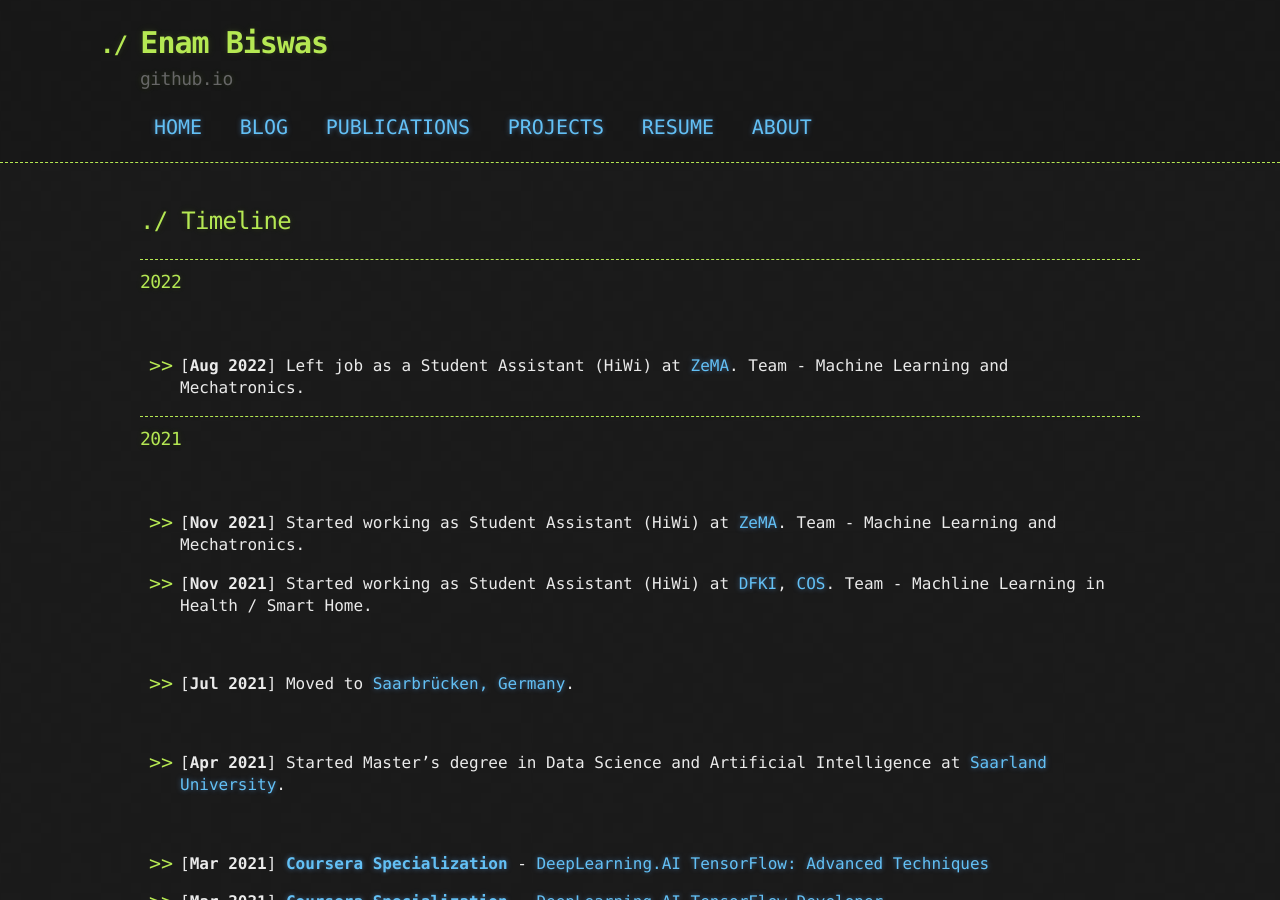
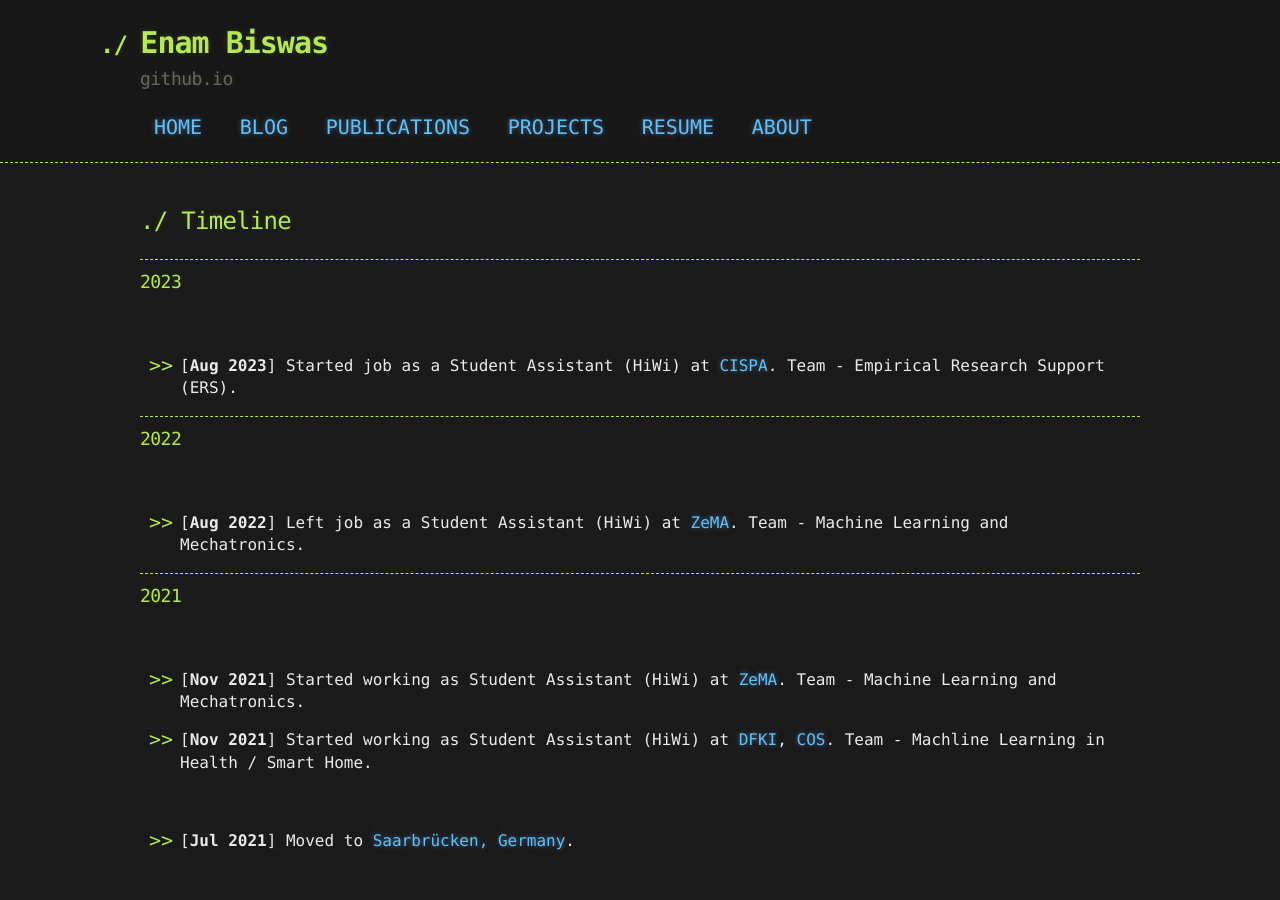
Before and after one commit to e-biswas/e-biswas.github.io, a Jekyll site: the page built from index.md, in a window 1280 px wide and 900 px high. Built offline with Jekyll 4.4.1, drawn with Linux system fonts in a browser that asks for light colours; our own code applies the rules of GitHub Pages for plain Markdown files.

Commit message:
Update index.md

```diff
--- a/index.md
+++ b/index.md
@@ -3,6 +3,13 @@ layout: default
 ---
 
 ## ./ Timeline
+---
+### 2023
+
+<br>
+
+* [**Aug 2023**] Started job as a Student Assistant (HiWi) at [CISPA](https://cispa.de/en). Team - Empirical Research Support (ERS).
+
 ---
 ### 2022
 
```
